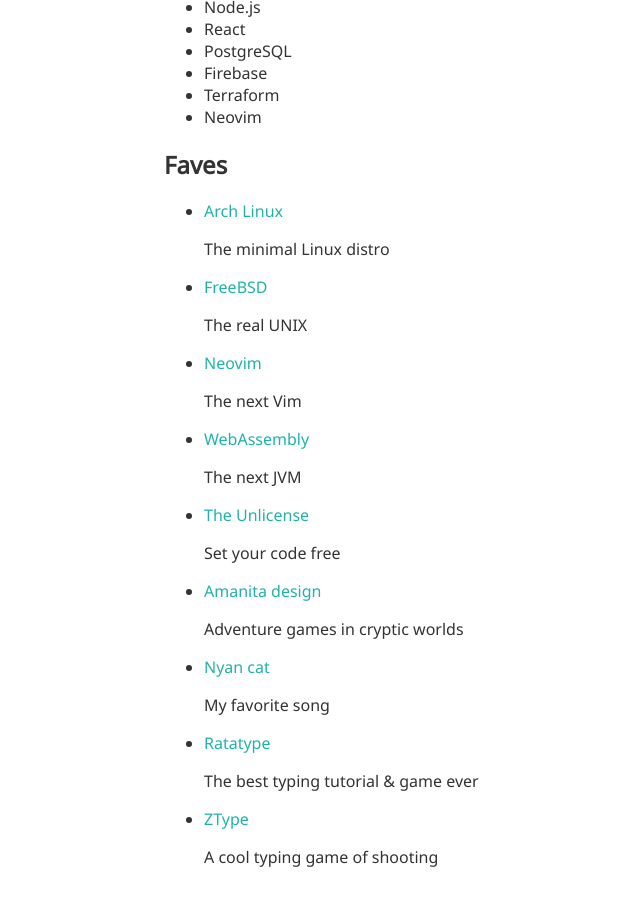
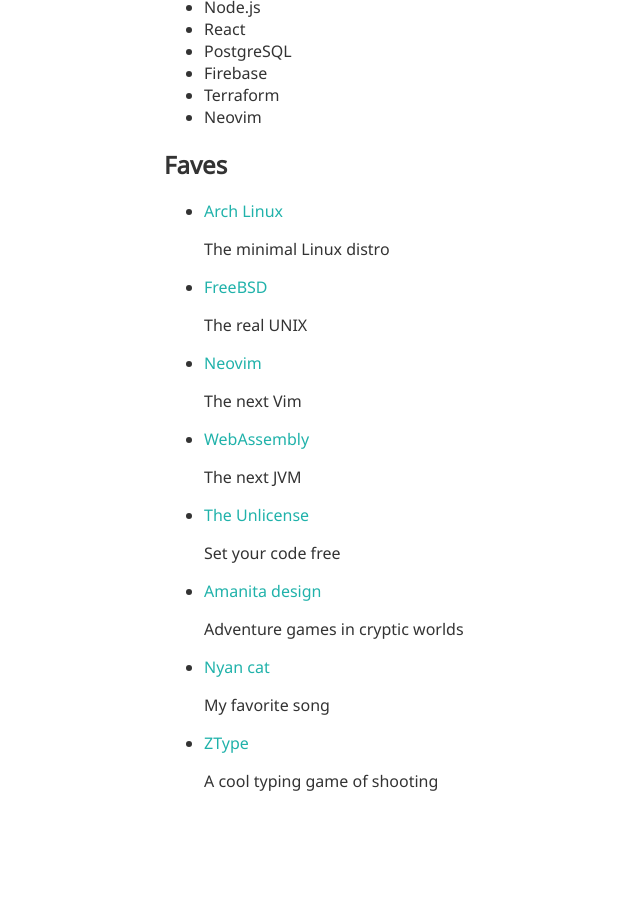
Before and after one commit to raviqqe/raviqqe.github.io, a Jekyll site: the page built from index.md, in a window 1280 px wide and 900 px high, scrolled down 1767 px. Shown: the whole window, without its empty margins (76-716 px from the left). Built offline with Jekyll 4.4.1, drawn with Linux system fonts in a browser that asks for light colours; our own code applies the rules of GitHub Pages for plain Markdown files; after the commit the page ends 2591 px from its top, so only the background shows below that.

Commit message:
Remove link

```diff
--- a/index.md
+++ b/index.md
@@ -124,10 +124,6 @@ It is a software engineer.
 
   My favorite song
 
-- [Ratatype](https://www.ratatype.com/)
-
-  The best typing tutorial & game ever
-
 - [ZType](https://zty.pe)
 
   A cool typing game of shooting
```
